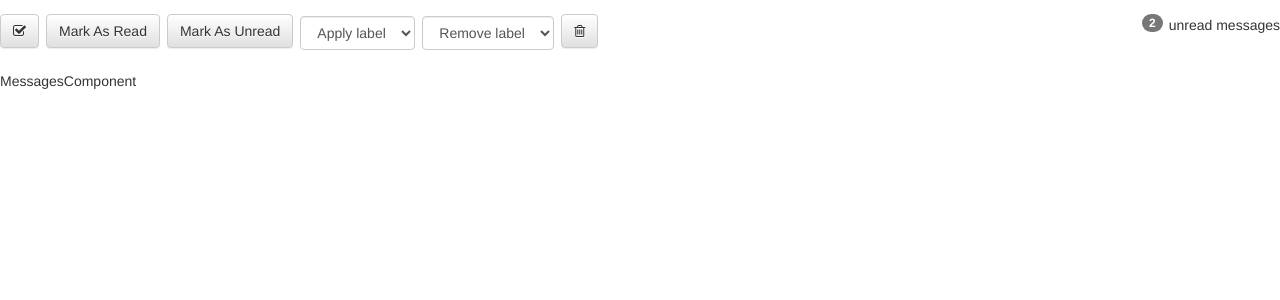
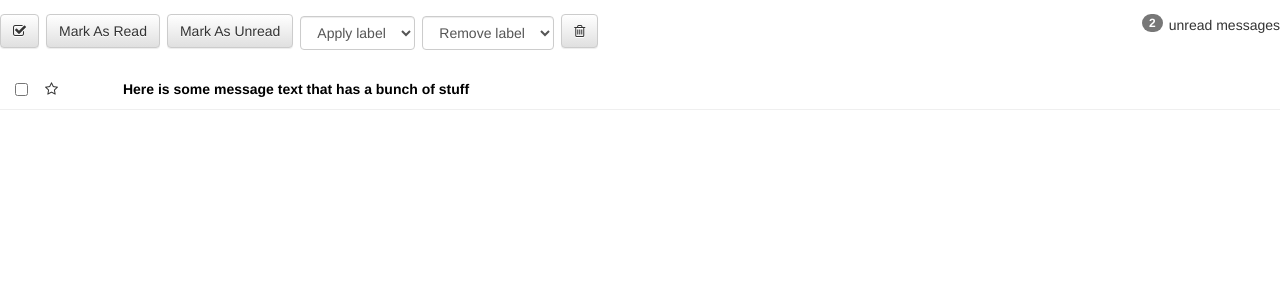
Before and after one commit to coltonberger/react-inbox, a React (Create React App) app: page / in a window 1280 px wide. Shown: the top 300 px of the page. Built offline with nearby package versions, Linux system fonts and the light colour scheme.

Commit message:
formatted message and import message component into messages component

```diff
--- a/src/components/MessageComponent.js
+++ b/src/components/MessageComponent.js
@@ -3,10 +3,24 @@
 class MessageComponent extends Component {
   render () {
     return (
-      <div>
-        MessageComponent
+      <div class="row message unread">
+      <div class="col-xs-1">
+        <div class="row">
+          <div class="col-xs-2">
+            <input type="checkbox" />
+          </div>
+          <div class="col-xs-2">
+            <i class="star fa fa-star-o"></i>
+          </div>
+        </div>
       </div>
-    )
+      <div class="col-xs-11">
+        <a href="#">
+          Here is some message text that has a bunch of stuff
+        </a>
+      </div>
+    </div>
+    );
   }
 }
 
--- a/src/components/MessagesComponent.js
+++ b/src/components/MessagesComponent.js
@@ -1,12 +1,13 @@
 import React, { Component } from 'react'
+import MessageComponent from './MessageComponent'
 
 class MessagesComponent extends Component {
   render () {
     return (
-      <div>
-        MessagesComponent
+      <div className="MessagesComponent">
+        <MessageComponent/>
       </div>
-    )
+    );
   }
 }
 
--- a/src/components/ToolbarComponent.js
+++ b/src/components/ToolbarComponent.js
@@ -41,7 +41,7 @@
           </button>
         </div>
       </div>
-    )
+    );
   }
 }
 
```
